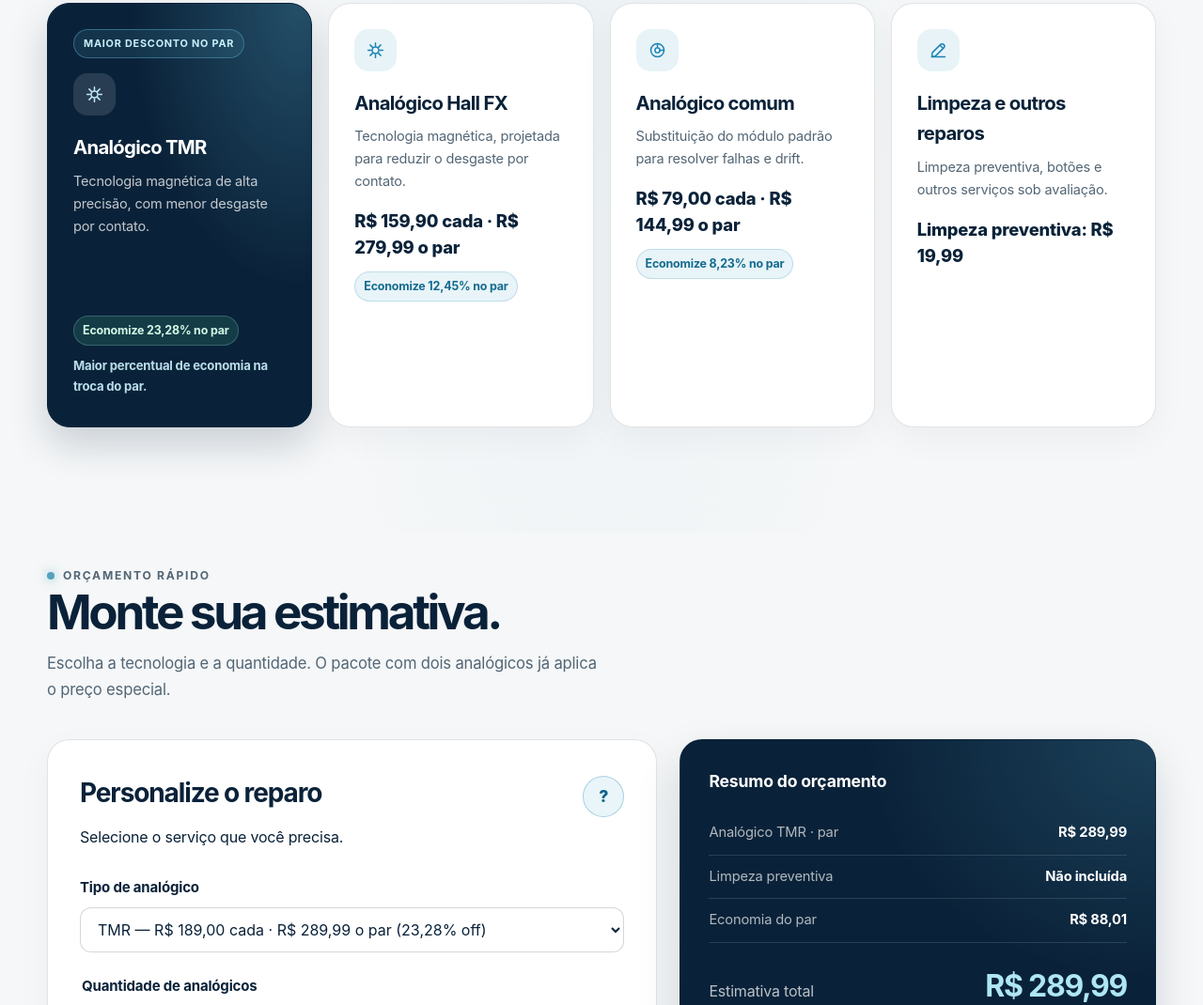
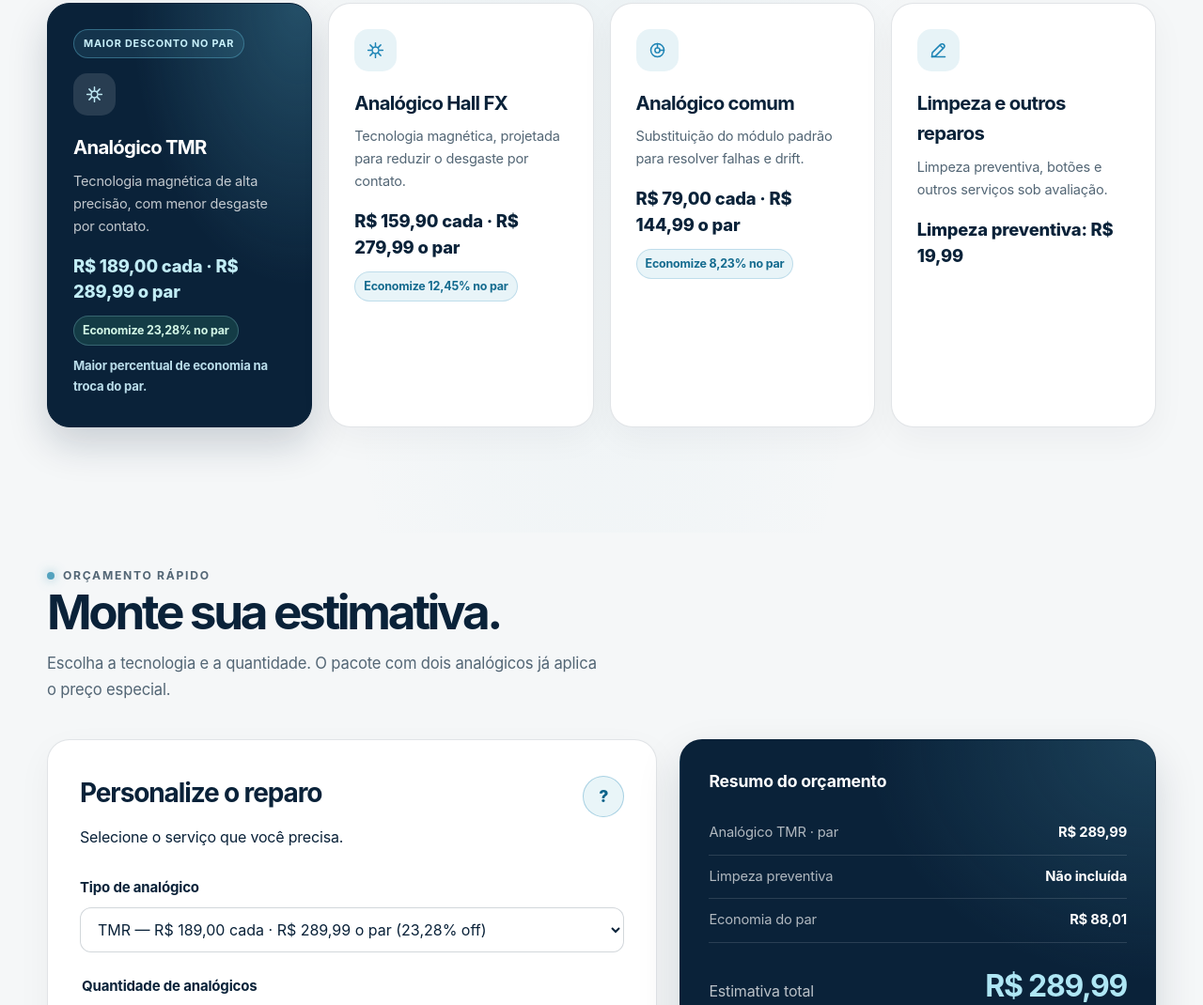
Before and after one commit to K1NSLEY/Controller_Repair, a plain HTML site: page index.html in a window 1280 px wide. Shown: the part 1144-2214 px from the top of the page at 94% size. Drawn offline with Linux system fonts and the light colour scheme.

Commit message:
correção do preço do TMR

```diff
--- a/styles.css
+++ b/styles.css
@@ -1036,8 +1036,8 @@
       outline: 3px solid rgba(29, 132, 181, .14);
     }
 
-    .service-price,
-    .featured .service-price { color: var(--text); font-size: 1.15rem; }
+    .service-price { color: var(--text); font-size: 1.15rem; }
+    .service-card.featured .service-price { color: #c2edf5; }
 
     .saving-badge {
       border-color: rgba(29, 132, 181, .2);
```
